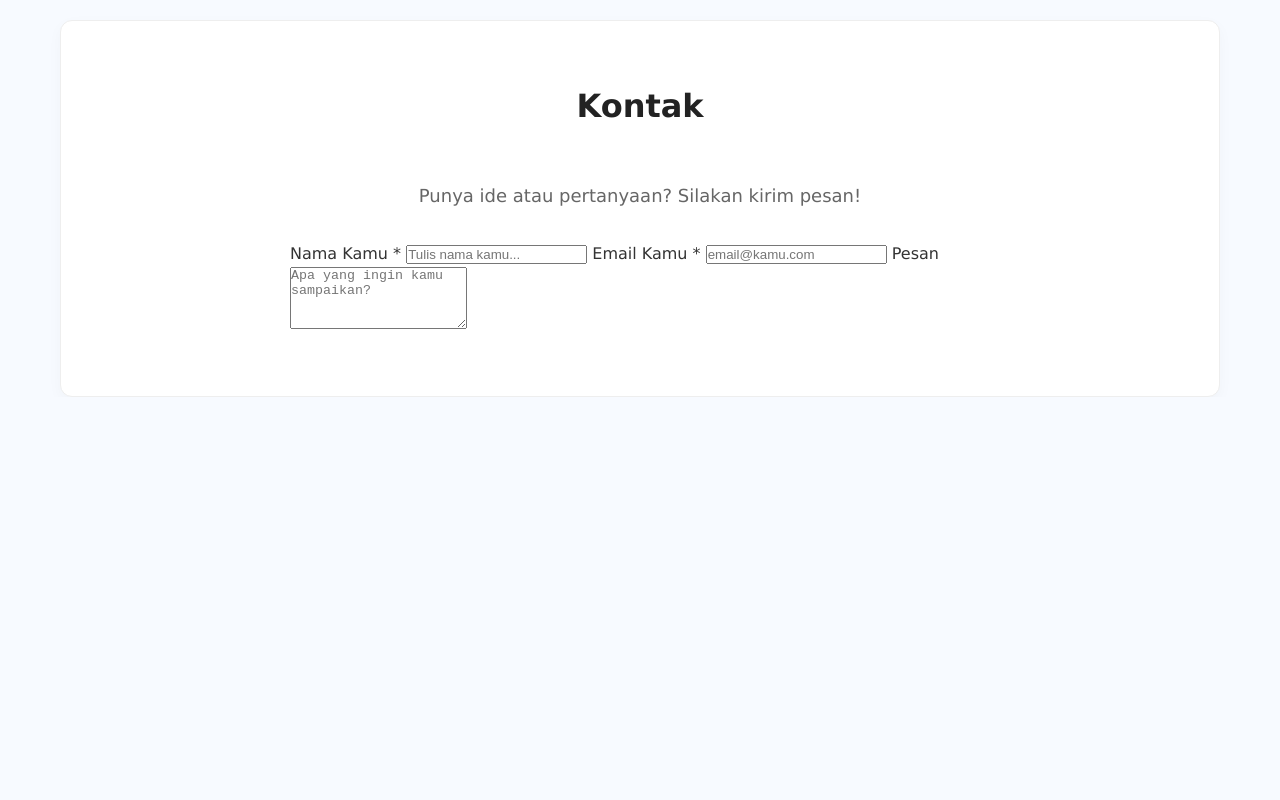
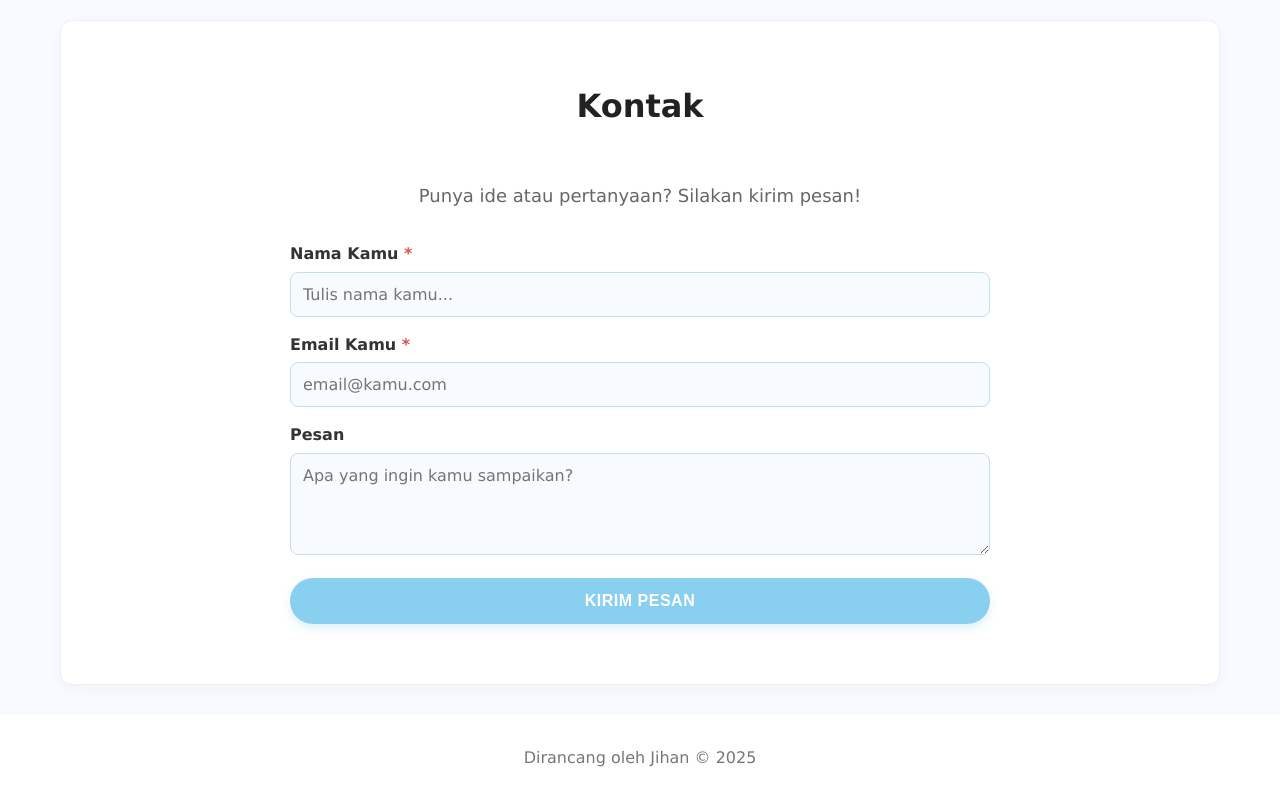
Before and after one commit to kiaomi22/portofolio, a plain HTML site: page index.html in a window 1280 px wide. Shown: the part 2459-3259 px from the top of the page. Before the commit the page ends 2856 px from the top, so only its background shows below. Drawn offline with Linux system fonts and the light colour scheme.

Commit message:
Tambah Section Kontak dan Footer

```diff
--- a/index.html
+++ b/index.html
@@ -95,3 +95,15 @@
 
                 <label for="pesan">Pesan</label>
                 <textarea id="pesan" name="pesan" rows="4" placeholder="Apa yang ingin kamu sampaikan?"></textarea>
+                <button type="submit">Kirim Pesan</button>
+            </form>
+            </section>
+
+    </div>
+
+    <footer class="footer">
+        <p>Dirancang oleh Jihan © 2025</p>
+    </footer>
+
+</body>
+</html>
--- a/style.css
+++ b/style.css
@@ -234,3 +234,65 @@ section {
     margin: 0 auto;
     text-align: left;
 }
+label {
+    display: block;
+    margin-bottom: 5px;
+    font-weight: 600;
+    color: #333;
+}
+
+input[type="text"],
+input[type="email"],
+textarea {
+    width: 100%;
+    padding: 12px;
+    margin-bottom: 15px;
+    border: 1px solid #c0e0f0;
+    border-radius: 8px;
+    font-size: 16px;
+    background-color: #f7faff;
+    color: #333;
+    font-family: Verdana, sans-serif;
+}
+
+input[type="text"]:focus,
+input[type="email"]:focus,
+textarea:focus {
+    outline: none;
+    border-color: #89cff0;
+    box-shadow: 0 0 5px rgba(137, 207, 240, 0.5);
+}
+button[type="submit"] {
+    width: 100%;
+    padding: 14px;
+    font-size: 16px;
+    background-color: #89cff0;
+    color: #ffffff;
+    border: none;
+    cursor: pointer;
+    border-radius: 30px;
+    font-weight: 600;
+    text-transform: uppercase;
+    letter-spacing: 0.5px;
+    transition: all 0.3s ease;
+    box-shadow: 0 4px 10px rgba(137, 207, 240, 0.3);
+}
+
+button[type="submit"]:hover {
+    background-color: #70b7e2;
+    box-shadow: 0 5px 15px rgba(137, 207, 240, 0.5);
+    transform: translateY(-2px);
+}
+
+.required {
+    color: #d9534f;
+}
+
+.footer {
+    background-color: #ffffff;
+    color: #777;
+    text-align: center;
+    padding: 30px 0;
+    margin-top: 30px;
+    border-top: 1px solid #eee;
+}
```
